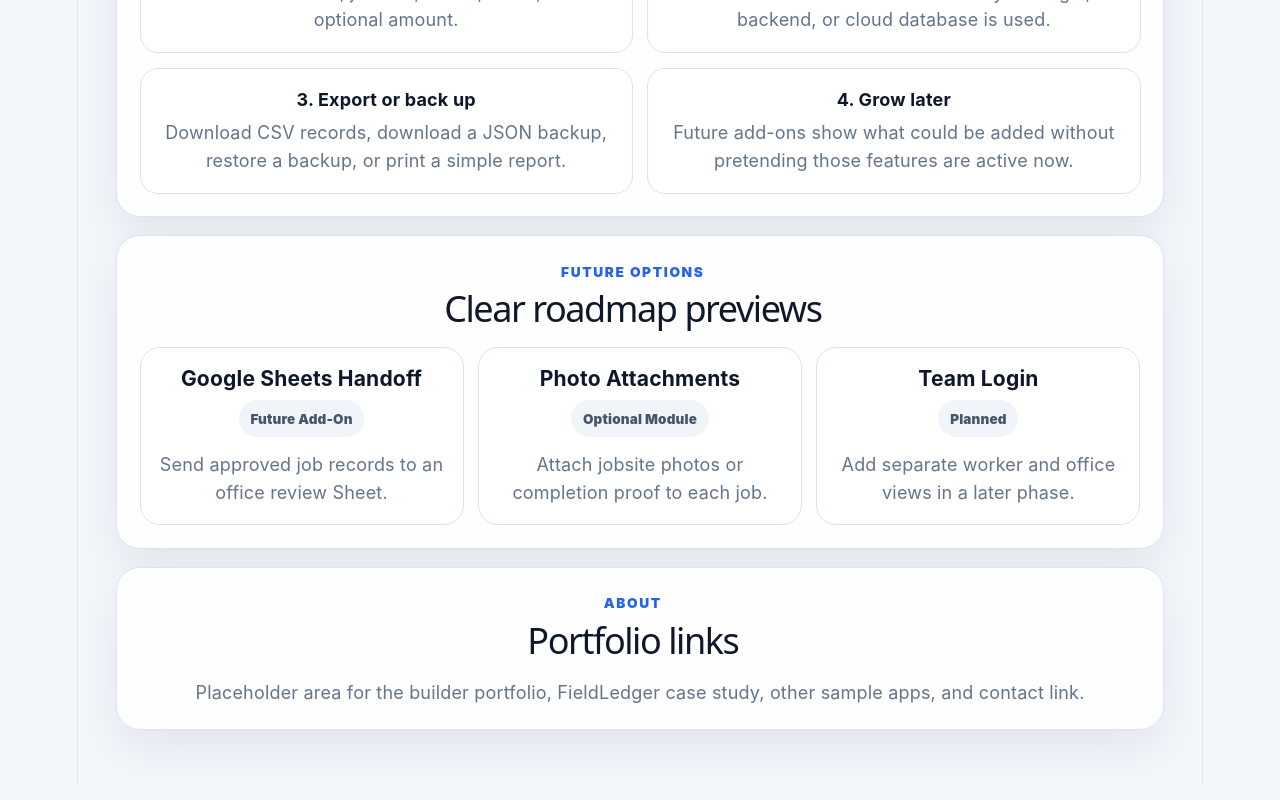
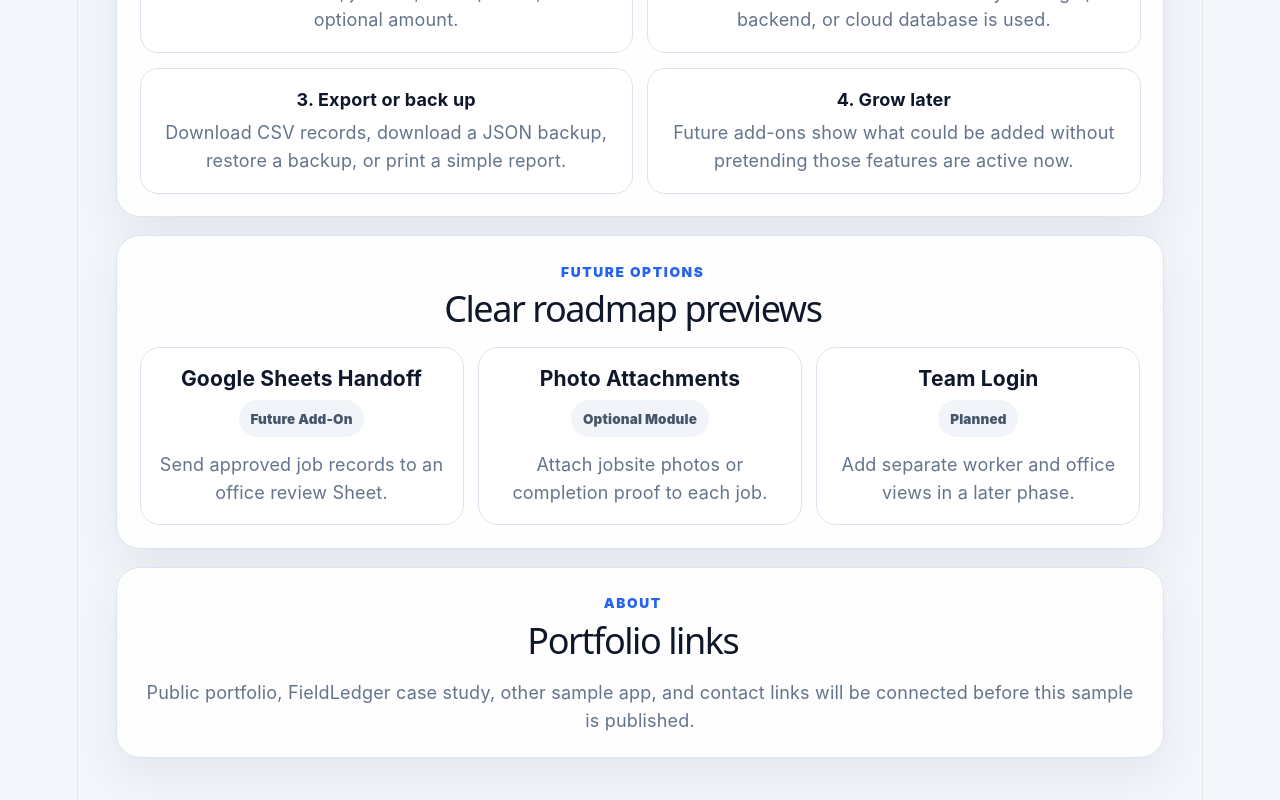
Before and after one commit to timbone72-CC/pwa-sample-portfolio, a React (Vite) app in the folder samples/job-tracker/: page / in a window 1280 px wide. Shown: the part 3036-3836 px from the top of the page. Built offline with nearby package versions, Linux system fonts and the light colour scheme.

Commit message:
Clarify Job Tracker portfolio link wording

```diff
--- a/samples/job-tracker/src/App.jsx
+++ b/samples/job-tracker/src/App.jsx
@@ -670,8 +670,8 @@ function App() {
         </div>
 
         <p className="helper-text">
-          Placeholder area for the builder portfolio, FieldLedger case study,
-          other sample apps, and contact link.
+          Public portfolio, FieldLedger case study, other sample app, and contact links
+          will be connected before this sample is published.
         </p>
       </section>
     </main>
```
Also changed, not shown: 1 other file (tests, documents, lock files or other folders).
